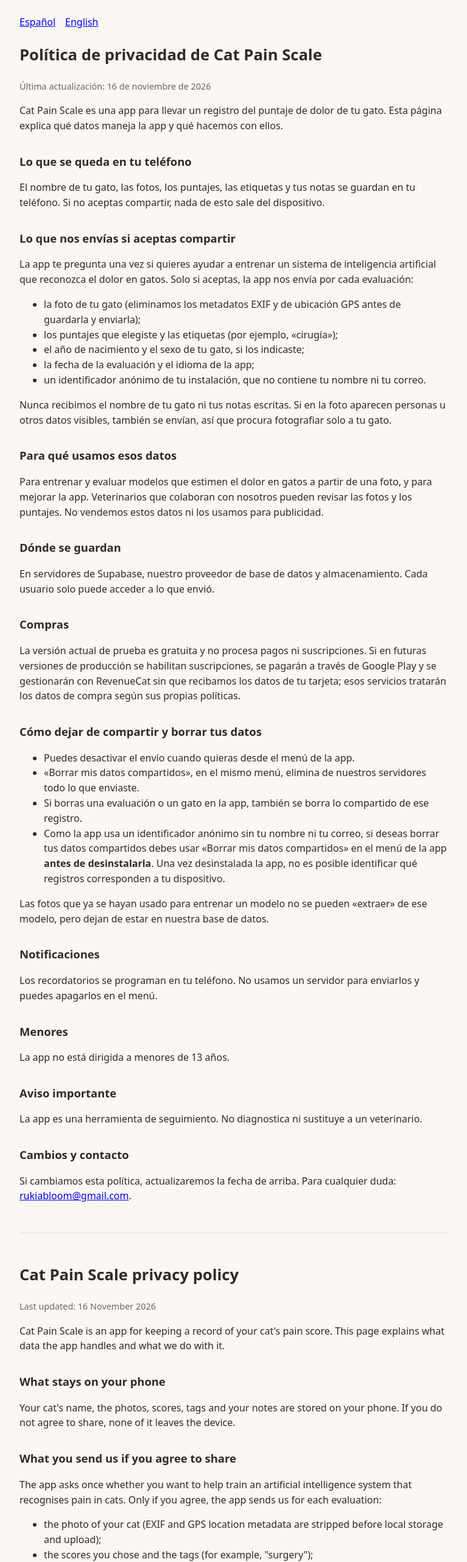
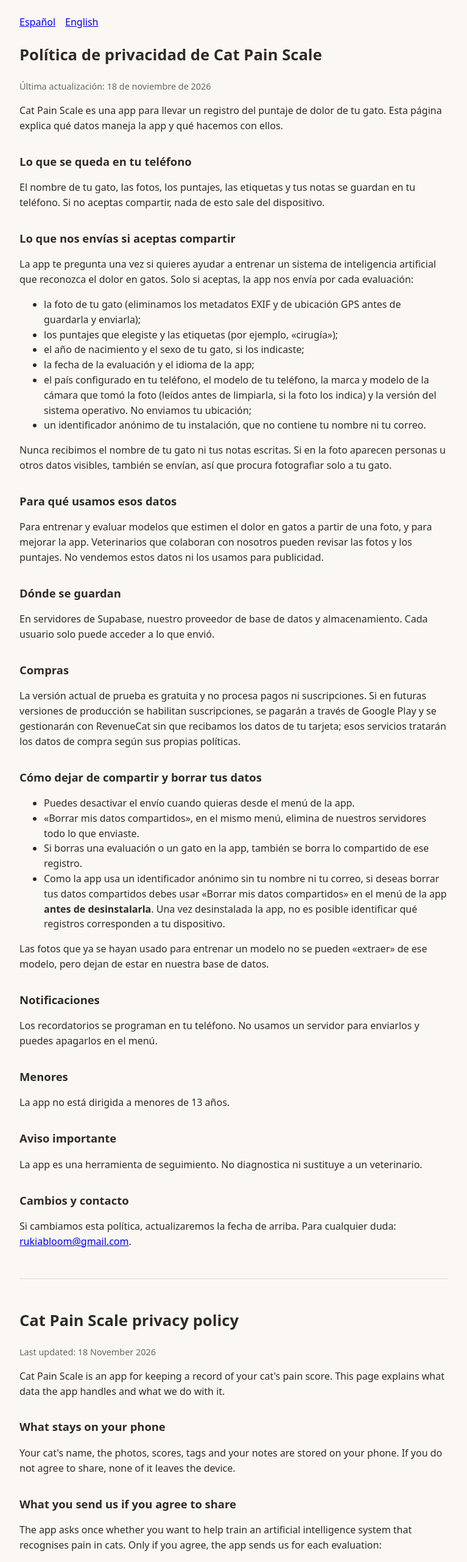
Before and after one commit to diegoromdz-rgb/cat-pain-scale-site, a plain HTML site: page privacy.html in a window 1280 px wide. Shown: the top 2562 px of the page at 61% size, without its empty margins (256-1023 px from the left). Drawn offline with Linux system fonts and the light colour scheme.

Commit message:
Privacy policy: list phone, camera and country details; location is not sent
Co-Authored-By: Claude Opus 5.5 <noreply@anthropic.com>
Claude-Session: https://claude.ai/code/session_013hyu8r2zt1ER3SLER4PueJ

```diff
--- a/privacy.html
+++ b/privacy.html
@@ -16,7 +16,7 @@
 
 <section id="es">
 <h1>Política de privacidad de Cat Pain Scale</h1>
-<p class="muted">Última actualización: 16 de noviembre de 2026</p>
+<p class="muted">Última actualización: 18 de noviembre de 2026</p>
 
 <p>Cat Pain Scale es una app para llevar un registro del puntaje de dolor de tu gato. Esta página explica qué datos maneja la app y qué hacemos con ellos.</p>
 
@@ -30,6 +30,7 @@
   <li>los puntajes que elegiste y las etiquetas (por ejemplo, «cirugía»);</li>
   <li>el año de nacimiento y el sexo de tu gato, si los indicaste;</li>
   <li>la fecha de la evaluación y el idioma de la app;</li>
+  <li>el país configurado en tu teléfono, el modelo de tu teléfono, la marca y modelo de la cámara que tomó la foto (leídos antes de limpiarla, si la foto los indica) y la versión del sistema operativo. No enviamos tu ubicación;</li>
   <li>un identificador anónimo de tu instalación, que no contiene tu nombre ni tu correo.</li>
 </ul>
 <p>Nunca recibimos el nombre de tu gato ni tus notas escritas. Si en la foto aparecen personas u otros datos visibles, también se envían, así que procura fotografiar solo a tu gato.</p>
@@ -69,7 +70,7 @@
 
 <section id="en" lang="en">
 <h1>Cat Pain Scale privacy policy</h1>
-<p class="muted">Last updated: 16 November 2026</p>
+<p class="muted">Last updated: 18 November 2026</p>
 
 <p>Cat Pain Scale is an app for keeping a record of your cat's pain score. This page explains what data the app handles and what we do with it.</p>
 
@@ -83,6 +84,7 @@
   <li>the scores you chose and the tags (for example, "surgery");</li>
   <li>your cat's birth year and sex, if you entered them;</li>
   <li>the date of the evaluation and the app's language;</li>
+  <li>the country set on your phone, your phone model, the make and model of the camera that took the photo (read before the photo is cleaned, if it says so) and the operating system version. We do not send your location;</li>
   <li>an anonymous identifier for your installation, which does not contain your name or email.</li>
 </ul>
 <p>We never receive your cat's name or your written notes. If people or other visible details appear in the photo they are sent too, so try to photograph only your cat.</p>
```
